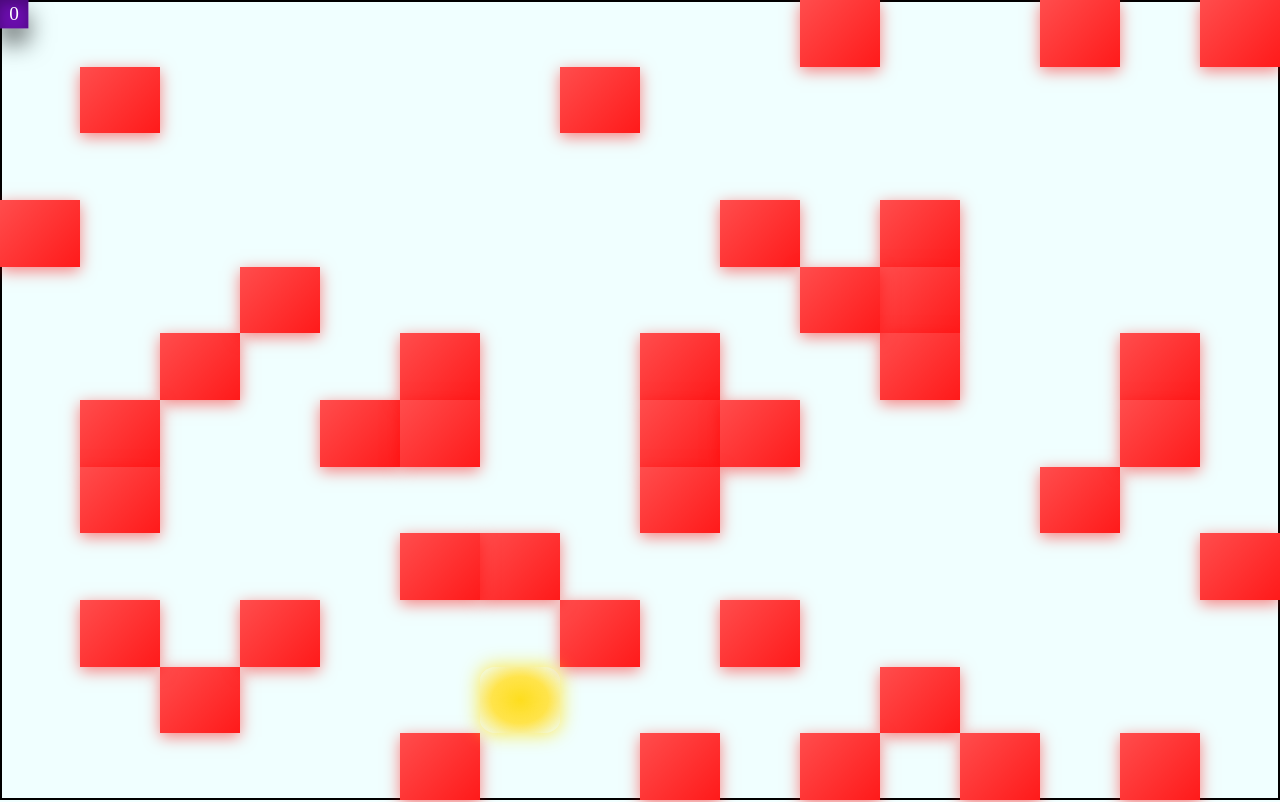
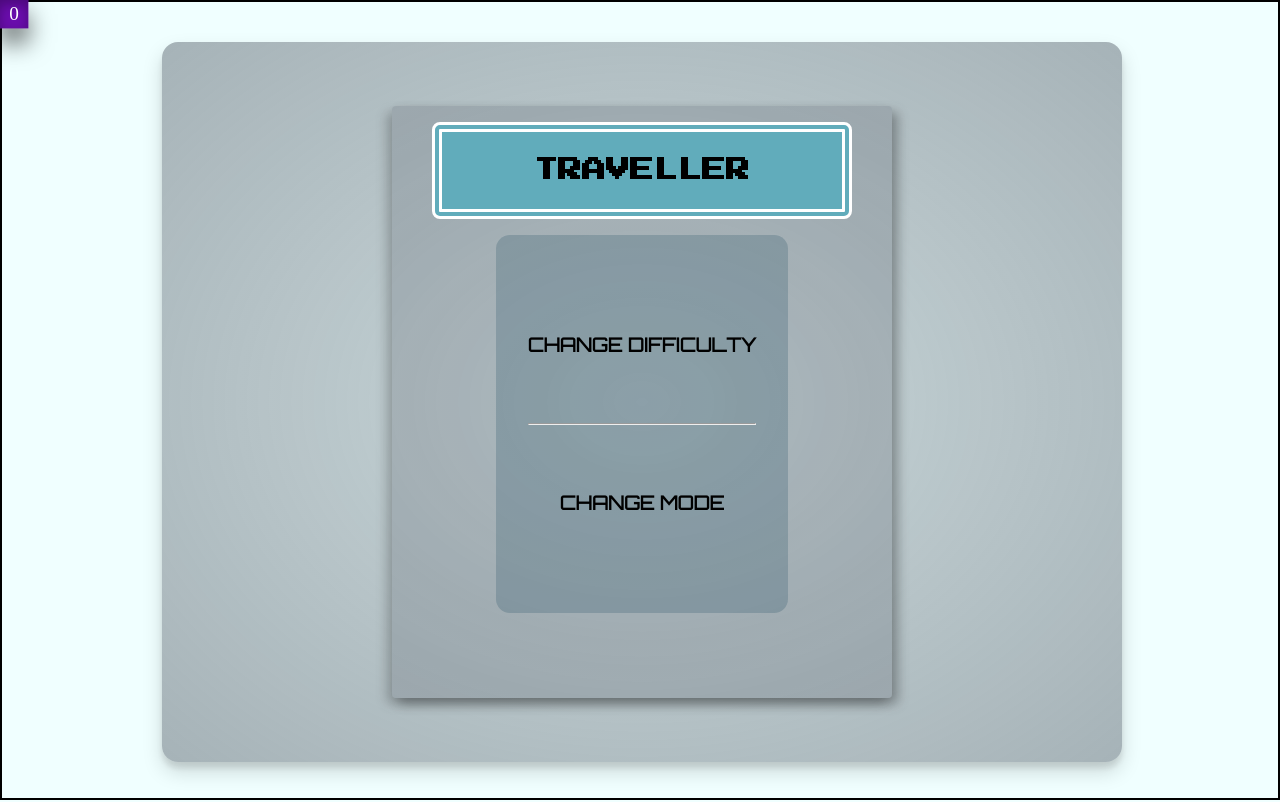
Before and after one commit to BrianKamauKahara/BlOCK, a plain HTML site: page game.html in a window 1280 px wide. Drawn offline with Linux system fonts and the light colour scheme.

Commit message:
Worked on the Styling of the start screen

```diff
--- a/game.css
+++ b/game.css
@@ -1,3 +1,10 @@
+@import url('https://fonts.googleapis.com/css2?family=Bungee&display=swap');
+@import url('https://fonts.googleapis.com/css2?family=Press+Start+2P&display=swap');
+@import url('https://fonts.googleapis.com/css2?family=Orbitron&display=swap');
+@import url('https://fonts.googleapis.com/css2?family=Roboto+Condensed&display=swap');
+@import url('https://fonts.googleapis.com/css2?family=Anton&display=swap');
+
+
 * {
     margin: 0;
     padding: 0;
@@ -23,7 +30,89 @@ body {
     width: 100vw;
 }
 
+.start-screen {
+    transform: rotateY(90deg);
+    position: fixed;
+    height: 90vh;
+    width: 75vw;
+    margin: 5vh 12.5vw;
+    padding: 5%;
+    background: radial-gradient(rgba(92, 102, 112, 0.258),rgba(92, 102, 112, 0.497));
+    border-radius: 16px;
+    box-shadow: 0px 10px 20px rgba(0, 0, 0, 0.15), 0px 6px 6px rgba(0, 0, 0, 0.10);
+    display: flex;
+    flex-direction: column;
+    justify-content: center;
+    align-items: center;
+    /* padding: 20%; */
+    animation: rotain 0.6s ease-out 0.3s 1 forwards;
+    transition: translate 0.2s ease;
+}
 
+.pop-up:hover {
+    translate: 0 -10px;
+    box-shadow: 0px 15px 25px rgba(0, 0, 0, 0.2), 0px 10px 10px rgba(0, 0, 0, 0.15);
+}
+
+.titling {
+    background: #61acbb;
+    width: 90%;
+    border: 10px double white ;
+    flex-grow: 1;
+    display: grid;
+    place-content: center;
+    font-family: 'Press Start 2P', sans-serif;
+    font-weight: bolder;
+    font-size: x-large;
+    transition: background-color 0.3s ease-in;
+    border-radius: 8px;
+}
+
+.titling:hover {
+    background-color: rgb(211, 28, 28);
+}
+
+.bodying {
+    flex-grow: 5;
+    display: flex;
+    flex-direction: column;
+    font-family: 'Orbitron', sans-serif;
+    justify-content: space-evenly;
+    font-size: larger;
+    background-color: rgba(43, 85, 105, 0.258);
+    padding: 2rem;
+    margin: 1rem;
+    border-radius: 14px;
+}
+
+.centext {
+    text-align: center;
+}
+
+.centext:hover {
+    color: #6a0dad;
+    cursor: grab;
+    scale: 1.1;
+}
+
+.container-container {
+    flex-grow: 1;
+    display: flex;
+    flex-direction: column;
+    justify-content: center;
+    align-items: center;
+    width:  60%;
+    padding: 2vh;
+    background-color: rgba(92, 102, 112, 0.258);
+    border-radius: 4px;
+    box-shadow: 6px 6px 12px rgba(0, 0, 0, 0.3), -6px 6px 12px rgba(0, 0, 0, 0.2);
+    transition: translate 0.2s ease;
+}
+
+
+.extras {
+    flex-grow: 1;
+}
 
 .user-square {
     width: 25px;
@@ -42,6 +131,8 @@ body {
     box-shadow: 0px 12px 20px rgba(0, 0, 0, 0.6), /* larger, more opaque shadow */
                 0px 4px 10px rgba(0, 0, 0, 0.3) inset; /* deeper inner shadow */
 }
+
+
 
 .dead-player {
     background-color: greenyellow;
@@ -73,6 +164,10 @@ body {
     height: 0px;
     border: none;
 }
+
+/* .end-screen {
+
+} */
 
 
 @keyframes loading-hazard {
@@ -128,3 +223,10 @@ body {
         box-shadow: 0 20px 30px rgba(0, 0, 0, 0.1);
     }
 }
+
+@keyframes rotain {
+    100% {
+        opacity: 1;
+        transform: rotateY(0deg); /* Rotate to original position */
+    }
+}
--- a/game.html
+++ b/game.html
@@ -7,12 +7,22 @@
     <link rel="stylesheet" href="game.css">
 </head>
 <body>
+    <div class="start-screen pop-up" id="start">
+        <div class="container-container pop-up">
+            <div class="titling">TRAVELLER</div>
+            <div class="bodying">
+                <strong class="choose-diff centext">CHANGE DIFFICULTY</strong><hr>
+                <strong class="choose-mode centext">CHANGE MODE</strong>
+            </div>
+            <div class="extras"></div>
+        </div>
+    </div>
+    <div class="end-screen" id="end"></div>
     <div class="user-square" id="player">
         <div class="score-display">0</div>
         <input class="helper" type="text" autocomplete="off" autofocus="true"/>
     </div>
     <div class="hazards-container" id="hazard-area">
-
     </div>
 
     <script src="game.js"></script>
--- a/game.js
+++ b/game.js
@@ -610,10 +610,27 @@ function endGame() {
     console.log('PLAYER DIED')
     player.classList.add('dead-player')
 
+    displayEndScreen()
+
 }
 
 
 
-enablePlayerMovement()
+//enablePlayerMovement()
 //displayPlayerPosition()
-generateBoard('one-chase')
+//generateBoard('one-chase')
+
+/* GAME OVER END SCREEN! */
+function displayEndScreen() {
+
+}
+
+/* BEFORE GAME STARTS START SCREEN */
+const gameContainer = `
+    <div class="user-square" id="player">
+        <div class="score-display">0</div>
+        <input class="helper" type="text" autocomplete="off" autofocus="true"/>
+    </div>
+    <div class="hazards-container" id="hazard-area">
+    </div>
+    `
```
